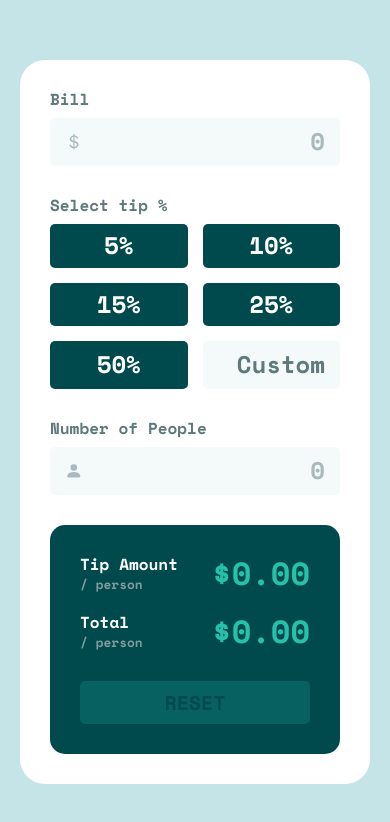
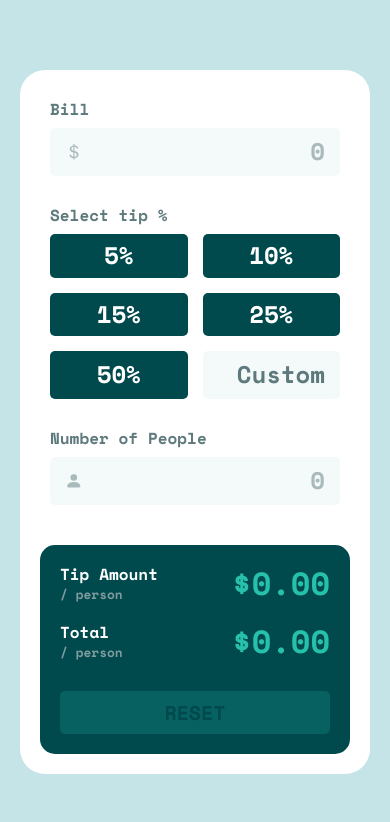
Before and after one commit to Qu4k3/challenge-tip-calculator-app, a React (Create React App) app: page / in a window 390 px wide. Shown: the top 822 px of the page. Built offline with nearby package versions, Linux system fonts and the light colour scheme.

Commit message:
FIX spacing on mobile

```diff
--- a/src/App.scss
+++ b/src/App.scss
@@ -6,11 +6,13 @@
   box-sizing: border-box;
 }
 
+body {
+  padding: 20px;
+
   .splitter {
     background-color: variables.$color-white;
     border-radius: 25px;
     padding: 30px;
-  margin: 20px;
     max-width: 900px;
 
     .wrapper {
@@ -198,9 +200,11 @@
       }
     }
   }
+}
 
 @media screen and (max-width: variables.$medium) {
 
+  body {
     .splitter {
       .wrapper {
         flex-direction: column;
@@ -220,14 +224,18 @@
         }
       }
     }
+  }
 
 }
 
 @media screen and (max-width: variables.$small) {
 
+  body {
     .splitter {
+      padding: 20px;
       .wrapper {
         .inputs {
+          padding: 10px;
           .inputs--block {
             .block--wrapper-btns {
               grid-template-columns: repeat(2, 1fr);
@@ -235,7 +243,7 @@
           }
         }
         .outcome {
-        padding: 30px;
+          padding: 20px;
           gap: 20px;
           .outcome--block {
             > div {
@@ -248,5 +256,6 @@
         }
       }
     }
+  }
 
 }
```
Lines whose indentation alone changed are shown as unchanged.
